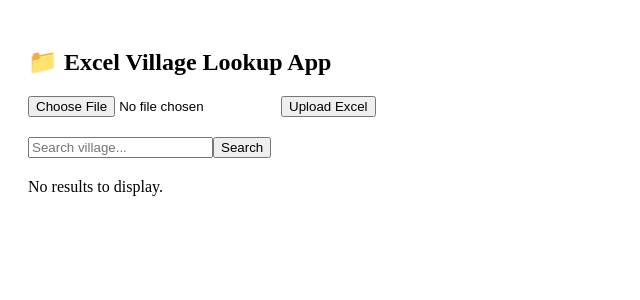
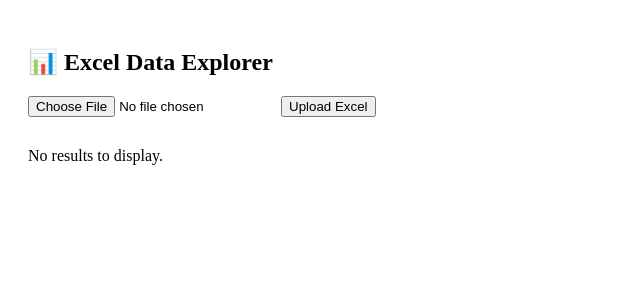
Before and after one commit to VenomMeda/excel-app, a React (Create React App) app in the folder frontend/: page / in a window 1280 px wide. Shown: the top 300 px of the page, without its empty margins (0-640 px from the left). Built offline with nearby package versions, Linux system fonts and the light colour scheme.

Commit message:
updated search logic again

```diff
--- a/frontend/src/App.js
+++ b/frontend/src/App.js
@@ -7,7 +7,9 @@ function App() {
   const [file, setFile] = useState(null);
   const [sheets, setSheets] = useState([]);
   const [selectedSheet, setSelectedSheet] = useState("");
-  const [village, setVillage] = useState("");
+  const [columns, setColumns] = useState([]);
+  const [selectedField, setSelectedField] = useState("");
+  const [searchQuery, setSearchQuery] = useState("");
   const [results, setResults] = useState([]);
 
   const uploadFile = async () => {
@@ -29,16 +31,17 @@ function App() {
     try {
       const res = await axios.post(`${API_BASE}/select-sheet/`, formData);
       alert(res.data.message);
+      setColumns(res.data.columns);
     } catch (err) {
       console.error("Sheet selection failed:", err);
       alert("Sheet selection failed.");
     }
   };
 
-  const searchVillage = async () => {
+  const searchData = async () => {
     try {
       const res = await axios.get(`${API_BASE}/search/`, {
-        params: { village },
+        params: { field_name: selectedField, query: searchQuery },
       });
       setResults(res.data);
     } catch (err) {
@@ -49,7 +52,7 @@ function App() {
 
   return (
     <div style={{ padding: "20px" }}>
-      <h2>📁 Excel Village Lookup App</h2>
+      <h2>📊 Excel Data Explorer</h2>
 
       <input
         type="file"
@@ -59,7 +62,6 @@ function App() {
       <button onClick={uploadFile}>Upload Excel</button>
 
       {sheets.length > 0 && (
-        <>
         <div style={{ marginTop: "20px" }}>
           <label>Select Sheet: </label>
           <select
@@ -67,9 +69,9 @@ function App() {
             onChange={(e) => setSelectedSheet(e.target.value)}
           >
             <option value="">--Choose Sheet--</option>
-              {sheets.map((s, idx) => (
-                <option key={idx} value={s}>
-                  {s}
+            {sheets.map((sheet, i) => (
+              <option key={i} value={sheet}>
+                {sheet}
               </option>
             ))}
           </select>
@@ -77,20 +79,38 @@ function App() {
             Load Sheet
           </button>
         </div>
-        </>
       )}
 
+      {columns.length > 0 && (
+        <div style={{ marginTop: "20px" }}>
+          <label>Select Field: </label>
+          <select
+            value={selectedField}
+            onChange={(e) => setSelectedField(e.target.value)}
+          >
+            <option value="">--Choose Field--</option>
+            {columns.map((col, i) => (
+              <option key={i} value={col}>
+                {col}
+              </option>
+            ))}
+          </select>
+        </div>
+      )}
+
+      {selectedField && (
         <div style={{ marginTop: "20px" }}>
           <input
             type="text"
-          placeholder="Search village..."
-          value={village}
-          onChange={(e) => setVillage(e.target.value)}
+            placeholder={`Enter ${selectedField} to search`}
+            value={searchQuery}
+            onChange={(e) => setSearchQuery(e.target.value)}
           />
-        <button onClick={searchVillage}>Search</button>
+          <button onClick={searchData}>Search</button>
         </div>
+      )}
 
-      <div style={{ marginTop: "20px" }}>
+      <div style={{ marginTop: "30px" }}>
         {results.length > 0 ? (
           <table border="1" cellPadding="6">
             <thead>
```
Also changed, not shown: 1 other file (tests, documents, lock files or other folders). Lines whose indentation alone changed are shown as unchanged.
